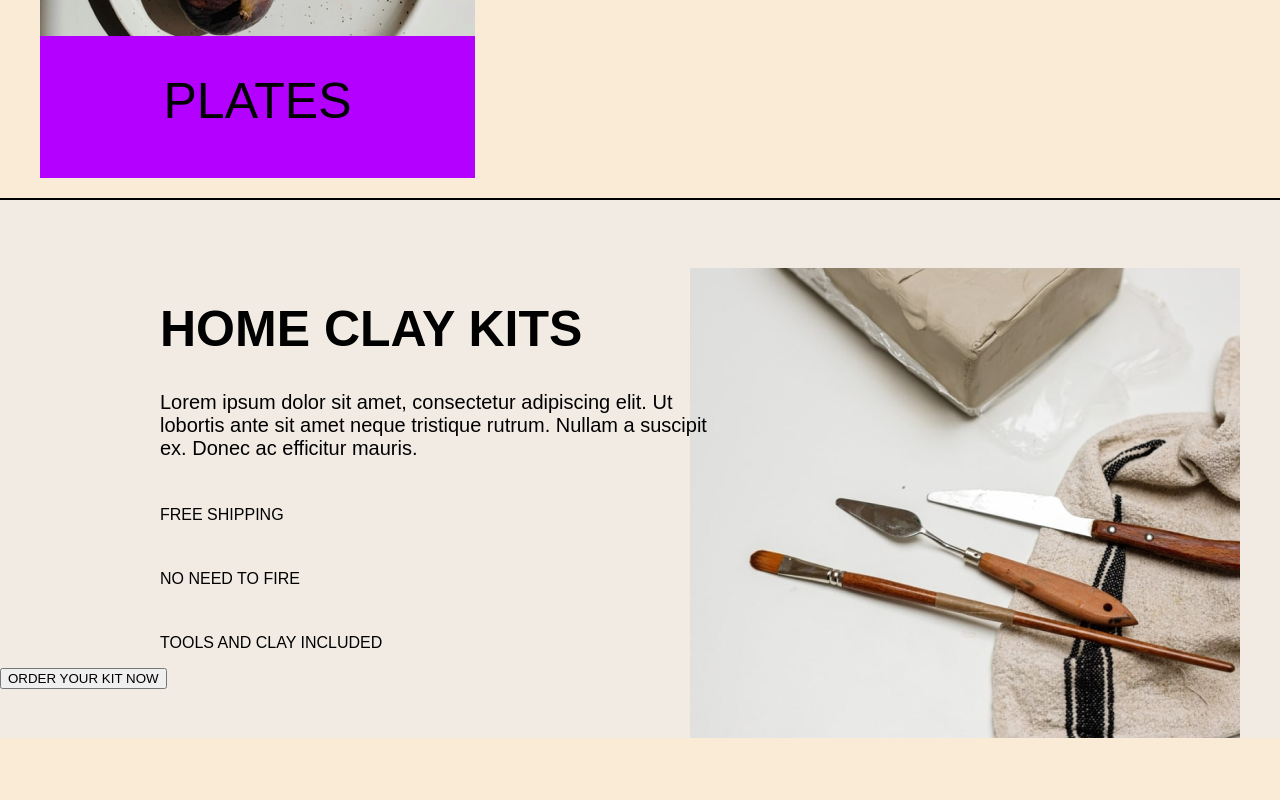
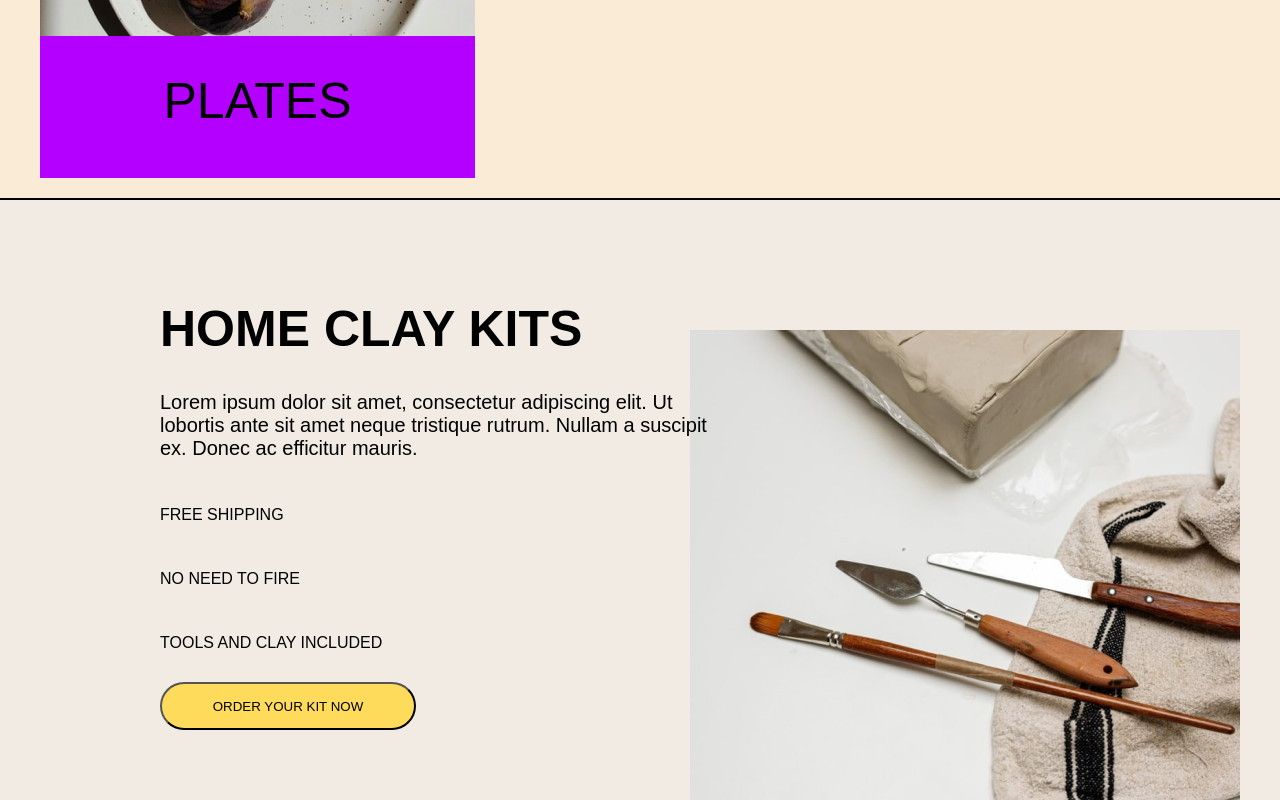
Before and after one commit to nasyr09khyrov/courses-work-home, a plain HTML site: page index.html in a window 1280 px wide. Shown: the part 3312-4112 px from the top of the page. Before the commit the page ends 4050 px from the top, so only its background shows below. Drawn offline with Linux system fonts and the light colour scheme; a web font is replaced by a local one.

Commit message:
add button style.css

```diff
--- a/style.css
+++ b/style.css
@@ -281,3 +281,32 @@ a.search:hover {
   margin-top: -400px;
   margin-right: 40px;
 }
+.order {
+  display: block;
+  margin-top: 30px;
+  margin-left: 160px;
+  background-color: #FFDB5B;
+  width: 256px;
+  height: 48px;
+  border-radius: 50px;
+
+}
+.order:hover {
+  text-decoration: underline;
+  background-color: #fdc600;
+  font-size: 15px;
+  animation-duration: 5ms;
+  animation-name: slidein;
+
+  @keyframes slidein {
+    from {
+      margin-left: 100%;
+      width: 300%;
+    }
+
+    to {
+      margin-left: 0%;
+       width: 100%;
+    }
+  }
+}
```
